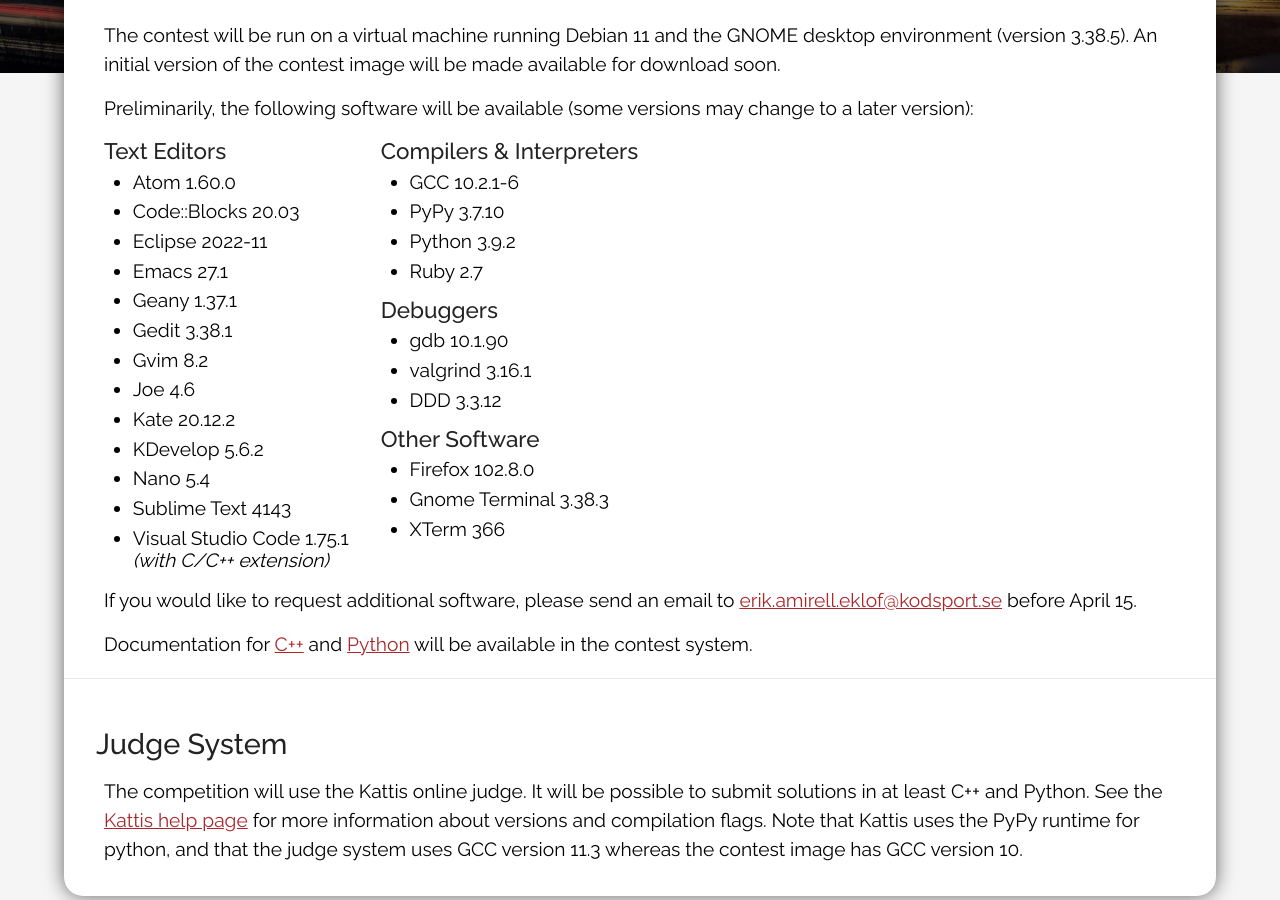
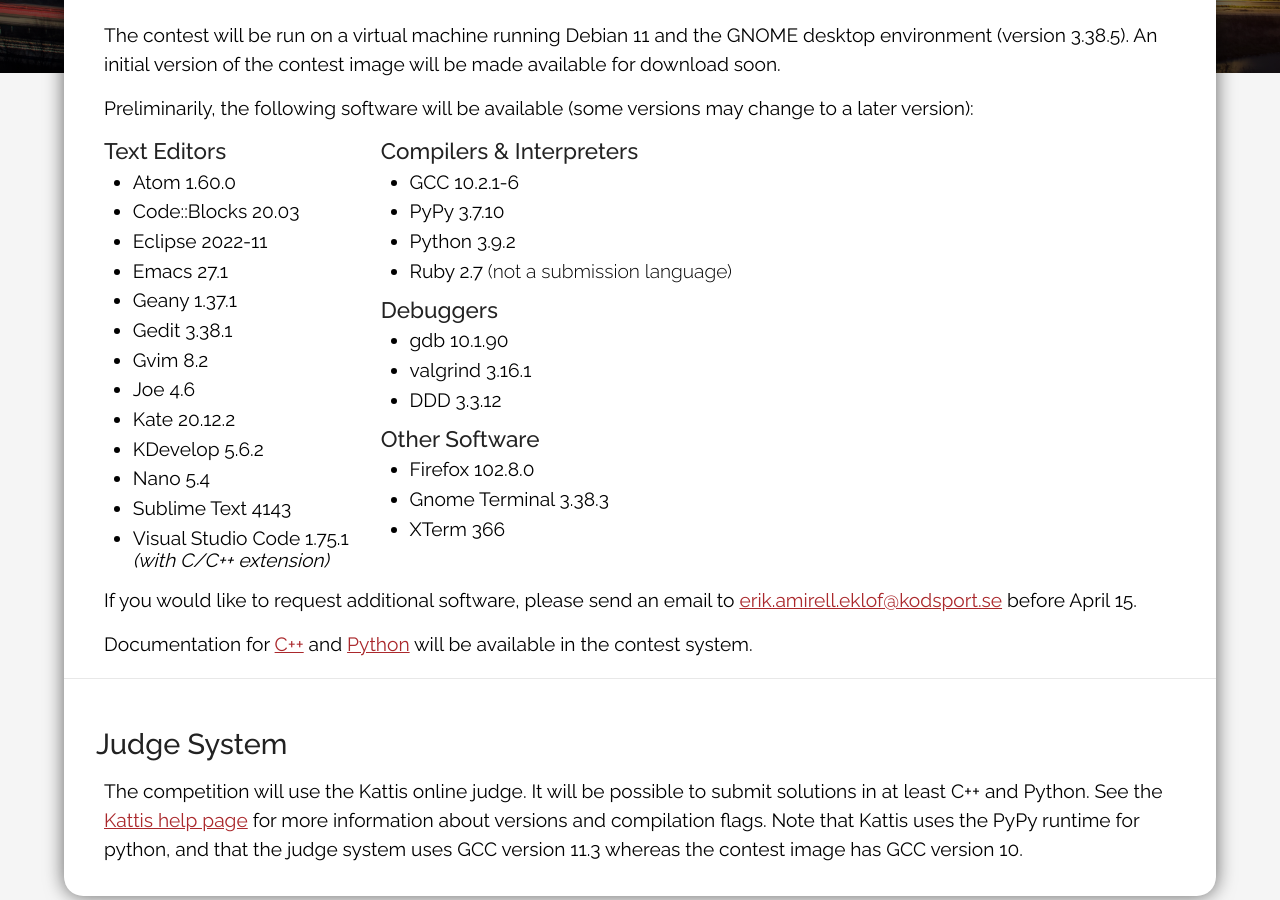
Before and after one commit to Kodsport/egoi23.se, a Jekyll site: the page built from competition/tech-info.md, in a window 1280 px wide and 900 px high, scrolled down 532 px. Built offline with Jekyll 4.4.1, drawn with Linux system fonts in a browser that asks for light colours.

Commit message:
clarify ruby is not for submissions

```diff
--- a/competition/tech-info.md
+++ b/competition/tech-info.md
@@ -36,7 +36,7 @@
 			<li>GCC 10.2.1-6</li>
 			<li>PyPy 3.7.10</li>
 			<li>Python 3.9.2</li>
-			<li>Ruby 2.7</li>
+			<li>Ruby 2.7 <span class="fl">(not a submission language)</span></li>
 		</ul>
 
 		<h3>Debuggers</h3>
```
